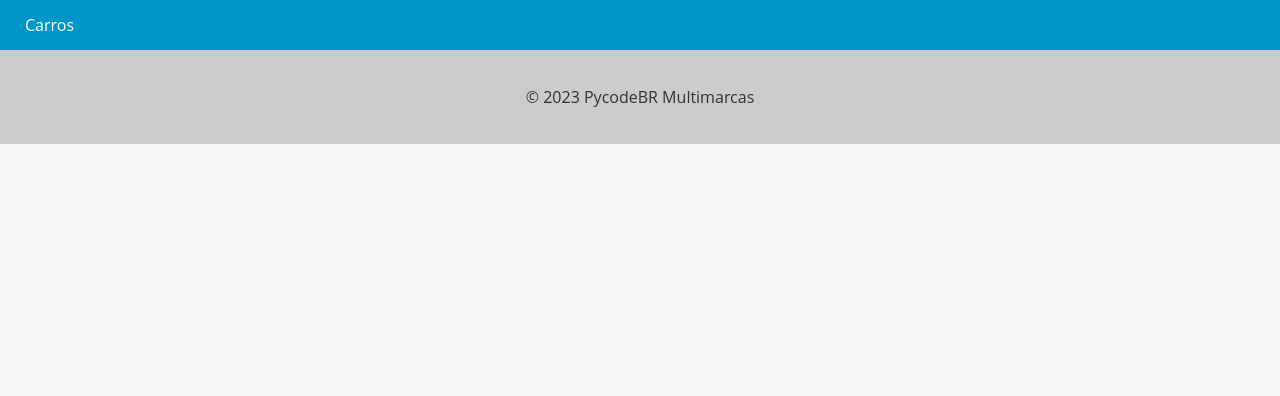
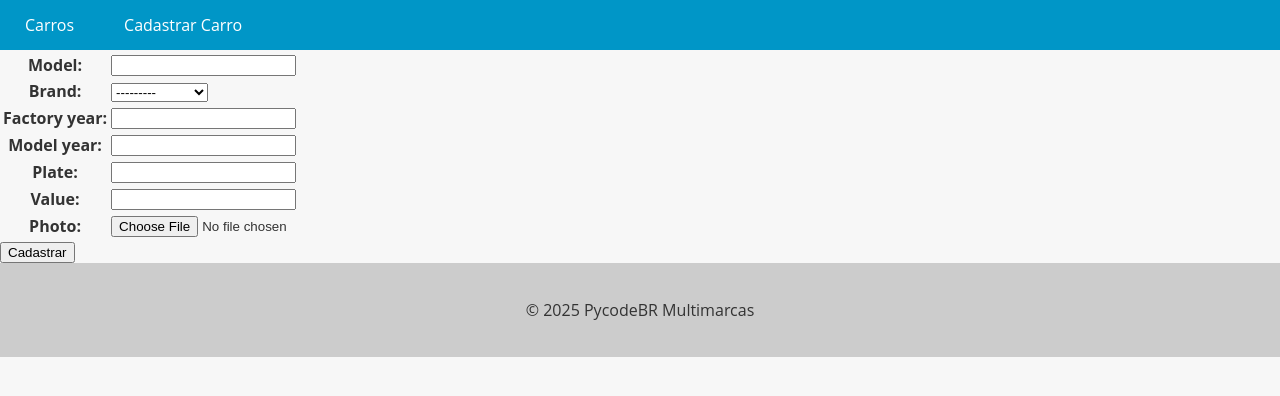
Before and after one commit to matheusfreire95/cars, a Django app: page /new_car in a window 1280 px wide. Shown: the top 396 px of the page. Run offline with Django 5.2, Linux system fonts and the light colour scheme; data comes from the database, SQL or seed files in the repository; both versions use the stored data as it was after the commit.

Commit message:
adiciona cadastro carros

```diff
--- a/app/templates/base.html
+++ b/app/templates/base.html
@@ -73,6 +73,7 @@
     <nav>
         <ul>
             <li><a href="{% url 'cars_list' %}">Carros</a></li>
+            <li><a href="{% url 'new_car' %}">Cadastrar Carro</a></li>
         </ul>
     </nav>
 </header>
@@ -83,7 +84,7 @@
 </main>
 
 <footer>
-    <p>&copy; 2023 PycodeBR Multimarcas</p>
+    <p>&copy; 2025 PycodeBR Multimarcas</p>
 </footer>
 </body>
 </html>
--- a/cars/forms.py
+++ b/cars/forms.py
@@ -1,7 +1,27 @@
 from django import forms
+from .models import Brand, Car
 
-from .models import Brand
 
 class CarForm(forms.Form):
-    model = forms.CharField()
-    brand = forms.ChoiceField(Brand.objects.all())
+    model = forms.CharField(max_length=200)
+    brand = forms.ModelChoiceField(queryset=Brand.objects.all())
+    factory_year = forms.IntegerField()
+    model_year = forms.IntegerField()
+    plate = forms.CharField(max_length=10)
+    value = forms.DecimalField()
+    photo = forms.ImageField()
+
+    def save(self):
+        car = Car(
+            model = self.cleaned_data['model'],
+            brand = self.cleaned_data['brand'],
+            factory_year = self.cleaned_data['factory_year'],
+            model_year = self.cleaned_data['model_year'],
+            plate = self.cleaned_data['plate'],
+            value = self.cleaned_data['value'],
+            photo = self.cleaned_data['photo'],
+        )
+
+        car.save()
+
+        return car
--- a/cars/models.py
+++ b/cars/models.py
@@ -13,7 +13,7 @@ class Car(models.Model):
     brand = models.ForeignKey(Brand, on_delete=models.PROTECT, related_name="car_brand")
     factory_year = models.IntegerField(blank=True, null=True)
     model_year = models.IntegerField(blank=True, null=True)
-    value = models.FloatField(blank=True, null=True)
+    value = models.DecimalField(max_digits=10, decimal_places=2, blank=True, null=True)
     plate = models.CharField(max_length=10, blank=True, null=True)
     photo = models.ImageField(upload_to="cars/", blank=True, null=True)
 
--- a/cars/templates/new_car.html
+++ b/cars/templates/new_car.html
@@ -1,7 +1,12 @@
 {% extends "base.html" %}
 {% block content %}
-    <form action="post" enctype="multipart/form-data">
+    <form method="post" enctype="multipart/form-data">
         {% csrf_token %}
 
+        <table>
+            {{ new_car_form.as_table }}
+        </table>
+
+        <input type="submit" value="Cadastrar" class="btn-primary">
     </form>
 {% endblock %}
--- a/cars/views.py
+++ b/cars/views.py
@@ -1,6 +1,7 @@
-from django.shortcuts import render
+from django.shortcuts import render, redirect
+from .models import Car
+from cars.forms import CarForm
 
-from .models import Car
 
 def cars_view(request):
     cars = Car.objects.all().order_by('model')
@@ -12,4 +13,14 @@ def cars_view(request):
     return render(request, "cars.html", {"cars": cars})
 
 def new_car_view(request):
-    return render(request, "new_car.html")
+    if request.method == 'POST':
+        new_car_form = CarForm(request.POST, request.FILES)
+
+        if new_car_form.is_valid():
+            new_car_form.save()
+
+            return redirect('cars_list')
+    else:
+        new_car_form = CarForm()
+
+    return render(request, "new_car.html", {'new_car_form': new_car_form})
```
Also changed, not shown: cars/migrations/0004_alter_car_plate_alter_car_value.py (added), db.sqlite3, 1 other file.
